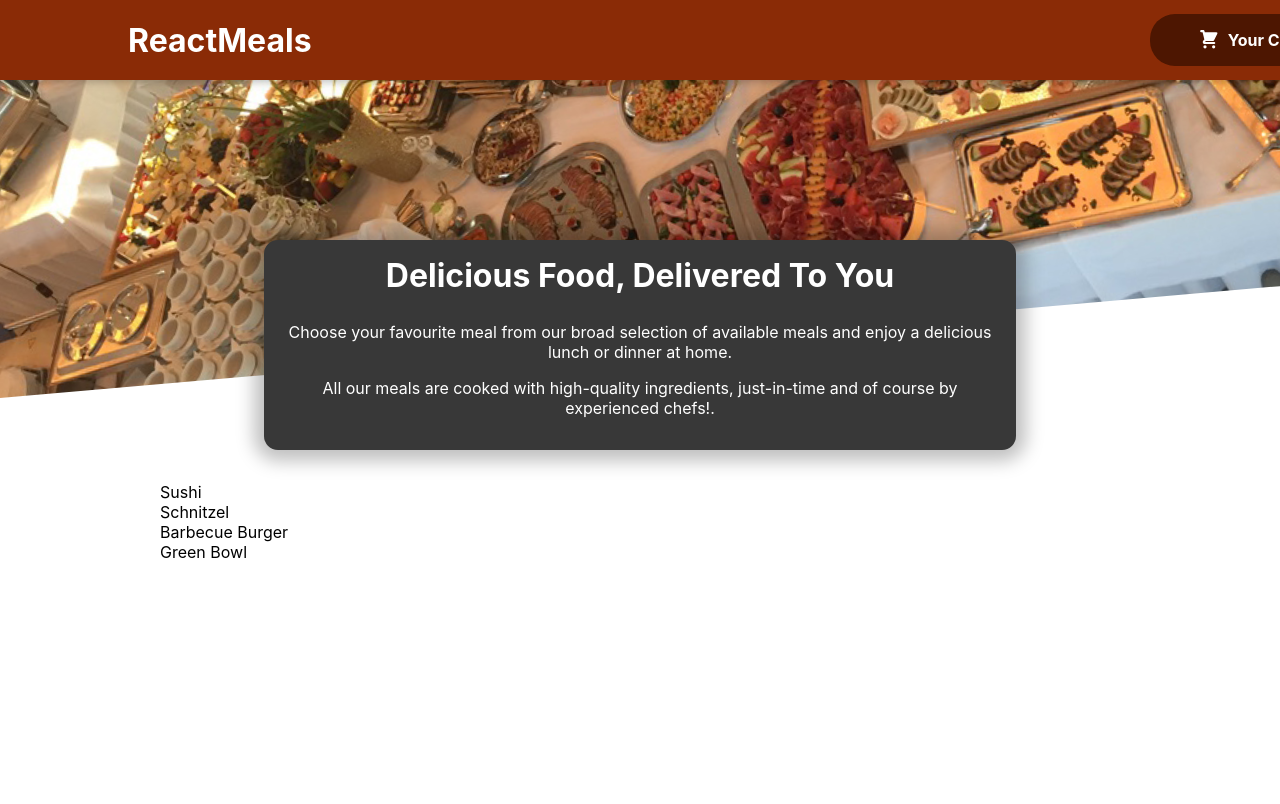
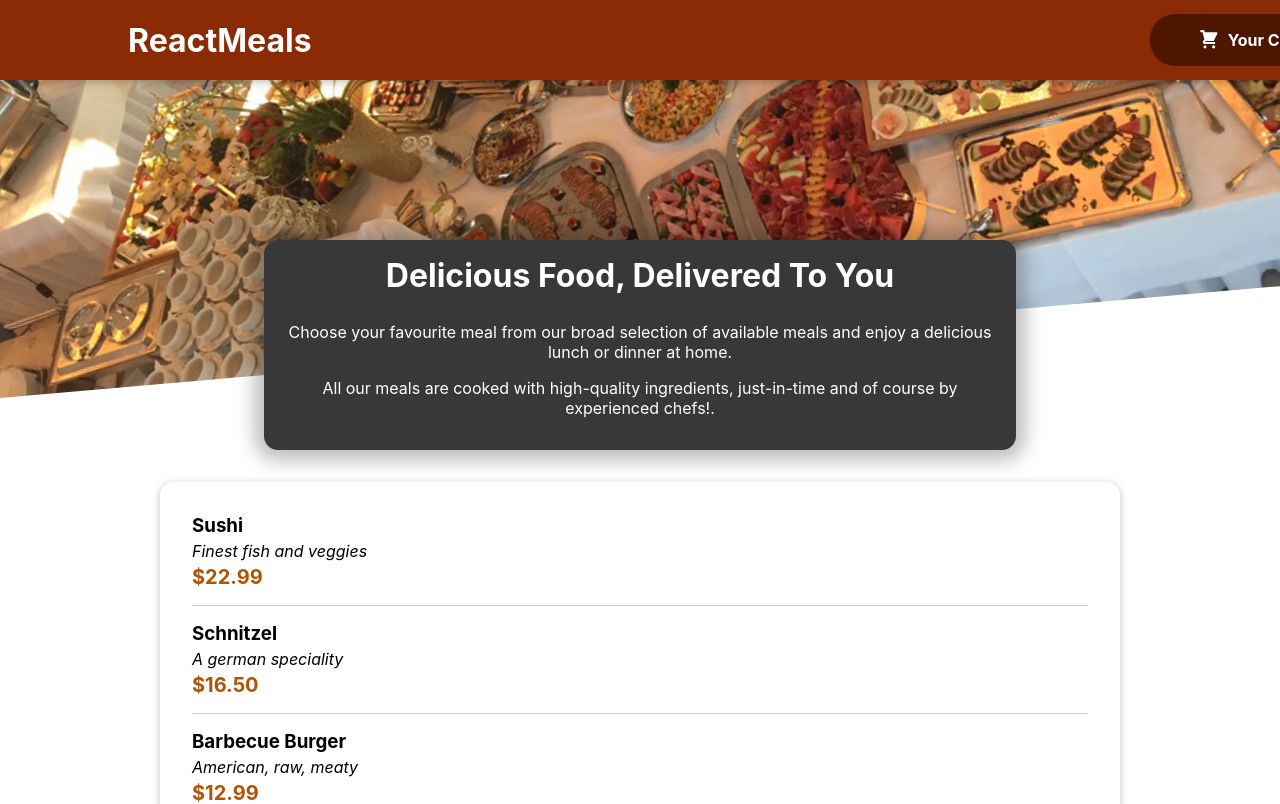
Before and after one commit to thanmayatanu1/Restaurant, a React (Create React App) app: page / in a window 1280 px wide. Shown: the top 804 px of the page. Built offline with nearby package versions, Linux system fonts and the light colour scheme.

Commit message:
Making the Items visible

```diff
--- a/src/components/Meals/AvailableMeals.js
+++ b/src/components/Meals/AvailableMeals.js
@@ -1,4 +1,6 @@
+import Card from '../UI/Card';
 import classes from './AvailableMeals.module.css';
+import MealItem from './MealItem/MealItem';
 const DUMMY_MEALS = [
     {
         id: 'm1',
@@ -28,11 +30,11 @@ const DUMMY_MEALS = [
 
 
 const AvailableMeals = () => {
-    const mealsList = DUMMY_MEALS.map(meal => <li>{meal.name}</li> );
+    const mealsList = DUMMY_MEALS.map(meal => <MealItem key={meal.id} name={meal.name} description={meal.description} price={meal.price} /> );
     return <section className={classes.meals}>
-        <ul>
+        <Card>
             {mealsList}
-        </ul>
+        </Card>
     </section>
 
 };
--- /dev/null
+++ b/src/components/Meals/MealItem/MealItem.js
@@ -0,0 +1,16 @@
+import classes from './MealItem.module.css';
+const MealItem = props => {
+    const price = `$${props.price.toFixed(2)}`;
+    return <li className={classes.meal}>
+        <div>
+            <h3>{props.name}</h3>
+        <div className={classes.description}>{props.description}</div>
+        <div className={classes.price}>{price}</div>
+        </div>
+        <div>
+
+        </div>
+    </li>
+};
+
+export default MealItem;
--- /dev/null
+++ b/src/components/Meals/MealItem/MealItem.module.css
@@ -0,0 +1,22 @@
+.meal {
+    display: flex;
+    justify-content: space-between;
+    margin: 1rem;
+    padding-bottom: 1rem;
+    border-bottom: 1px solid #ccc;
+  }
+
+  .meal h3 {
+    margin: 0 0 0.25rem 0;
+  }
+
+  .description {
+    font-style: italic;
+  }
+
+  .price {
+    margin-top: 0.25rem;
+    font-weight: bold;
+    color: #ad5502;
+    font-size: 1.25rem;
+  }
--- /dev/null
+++ b/src/components/UI/Card.js
@@ -0,0 +1,7 @@
+import classes from './Card.module.css';
+
+const Card = props => {
+    return <div className={classes.card}>{props.children}</div>
+};
+
+export default Card;
--- /dev/null
+++ b/src/components/UI/Card.module.css
@@ -0,0 +1,6 @@
+.card {
+    padding: 1rem;
+    box-shadow: 0 2px 8px rgba(0, 0, 0, 0.25);
+    border-radius: 14px;
+    background-color: white;
+  }
```
Also changed, not shown: src/components/Meals/MealItem/MealItemForm.js (added).
